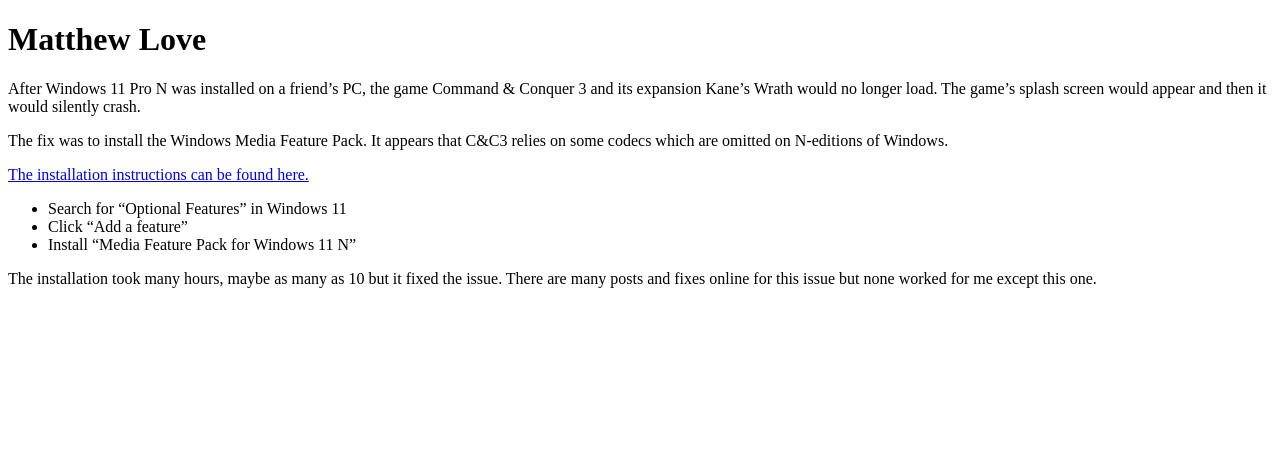
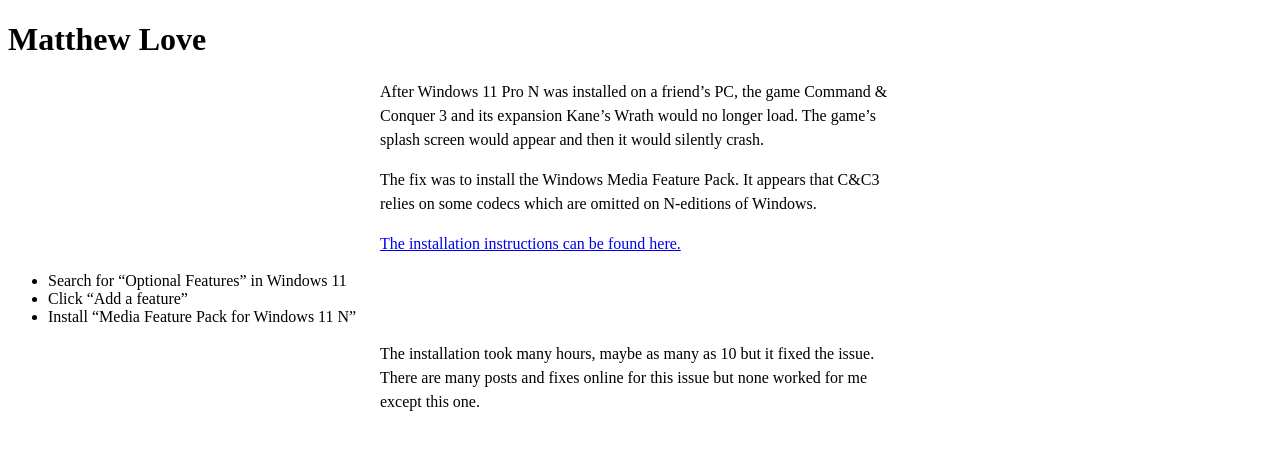
Before and after one commit to nukethebees/nukethebees.github.io, a Jekyll site: the page built from _posts/misc/2025-06-30-kanes_wrath_win11_fix.md, in a window 1280 px wide. Shown: the top 450 px of the page. Built offline with Jekyll 4.4.1, drawn with Linux system fonts in a browser that asks for light colours.

Commit message:
Apply post styling

```diff
--- a/_layouts/post.html
+++ b/_layouts/post.html
@@ -1,6 +1,6 @@
 ---
 layout: base
 ---
-<article>
+<article class="post">
   {{ content }}
 </article>
--- a/assets/css/style.scss
+++ b/assets/css/style.scss
@@ -10,6 +10,14 @@
     }
 }
 
+.post {
+  p {
+    max-width: 65ch;
+    margin: 1em auto;
+    line-height: 1.5;
+  }
+}
+
 /* Custom style for this one specific highlight block */
 .wrap-text-highlight .highlight pre,
 .wrap-text-highlight .highlight code {
```
